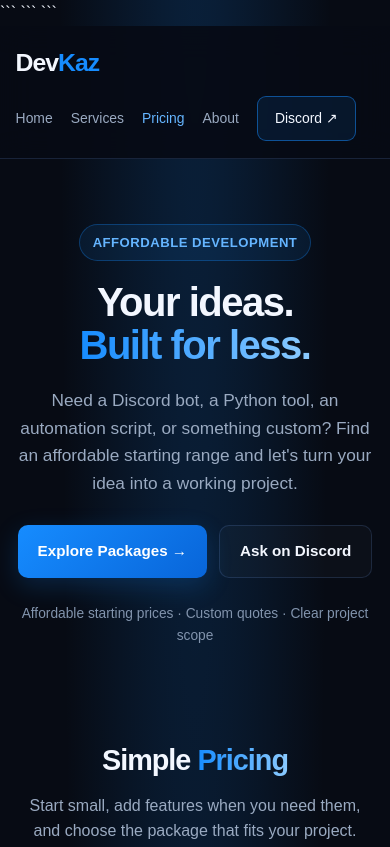
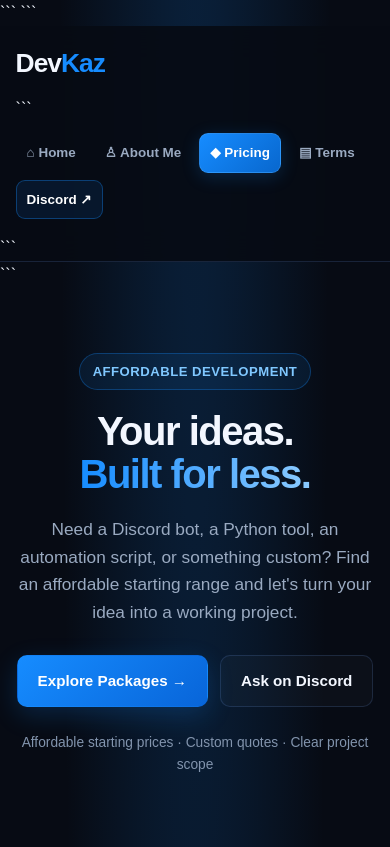
Before and after one commit to midnightkaz777-sketch/DevKaz-Website, a plain HTML site: page pricing.html in a window 390 px wide. Shown: the top 847 px of the page. Drawn offline with Linux system fonts and the light colour scheme.

Commit message:
Update pricing.html

````diff
--- a/pricing.html
+++ b/pricing.html
@@ -15,7 +15,7 @@
         --background: #070b14;
         --surface: #0d1424;
         --blue: #168cff;
-        --blue-light: #65b5ff;
+        --blue-light: #80c8ff;
         --text: #f3f7ff;
         --muted: #9aaac1;
         --border: rgba(120, 170, 255, 0.16);
@@ -30,6 +30,7 @@
 
     html {
         scroll-behavior: smooth;
+        scroll-padding-top: 100px;
     }
 
     body {
@@ -52,27 +53,30 @@
         margin: 0 auto;
     }
 
+    /* Navigation */
+
     header {
         position: sticky;
         top: 0;
         z-index: 100;
-        background: rgba(7, 11, 20, 0.9);
+        background: rgba(7, 11, 20, 0.92);
         backdrop-filter: blur(16px);
         border-bottom: 1px solid var(--border);
     }
 
     nav {
-        min-height: 76px;
+        min-height: 78px;
         display: flex;
         align-items: center;
         justify-content: space-between;
-        gap: 24px;
+        gap: 20px;
     }
 
     .logo {
-        font-size: 1.55rem;
+        font-size: 1.65rem;
         font-weight: 900;
         letter-spacing: -1px;
+        white-space: nowrap;
     }
 
     .logo span {
@@ -82,27 +86,49 @@
     .nav-links {
         display: flex;
         align-items: center;
-        gap: 28px;
+        flex-wrap: wrap;
+        gap: 8px;
+        list-style: none;
     }
 
     .nav-links a {
+        display: inline-block;
+        padding: 9px 13px;
+        border: 1px solid transparent;
+        border-radius: 9px;
         color: var(--muted);
-        font-size: 0.94rem;
-        transition: color 0.2s ease;
+        font-size: 0.9rem;
+        font-weight: 600;
+        transition: color 0.2s ease, background 0.2s ease,
+                    border-color 0.2s ease, transform 0.2s ease;
     }
 
-    .nav-links a:hover,
-    .nav-links a.active {
+    .nav-links a:hover {
         color: var(--blue-light);
+        background: rgba(22, 140, 255, 0.09);
+        border-color: var(--border);
+        transform: translateY(-2px);
     }
 
-    .nav-cta {
-        padding: 10px 17px;
-        border: 1px solid rgba(22, 140, 255, 0.5);
-        border-radius: 9px;
-        color: var(--text) !important;
+    .nav-links a.active {
+        color: white;
+        background: linear-gradient(135deg, #168cff, #0867ce);
+        border-color: rgba(117, 195, 255, 0.25);
+        box-shadow: 0 4px 18px rgba(22, 140, 255, 0.2);
+    }
+
+    .nav-links a.nav-cta {
+        color: white;
         background: rgba(22, 140, 255, 0.1);
+        border-color: rgba(22, 140, 255, 0.35);
     }
+
+    .nav-links a.nav-cta:hover {
+        background: var(--blue);
+        border-color: var(--blue);
+    }
+
+    /* Buttons */
 
     .button {
         display: inline-flex;
@@ -110,10 +136,12 @@
         align-items: center;
         gap: 8px;
         padding: 13px 20px;
+        border: 1px solid transparent;
         border-radius: 10px;
         font-weight: 700;
         font-size: 0.95rem;
-        transition: transform 0.2s ease, box-shadow 0.2s ease;
+        transition: transform 0.2s ease, box-shadow 0.2s ease,
+                    background 0.2s ease;
     }
 
     .button:hover {
@@ -132,13 +160,16 @@
 
     .button-secondary {
         color: var(--text);
-        border: 1px solid var(--border);
+        border-color: var(--border);
         background: rgba(255, 255, 255, 0.025);
     }
 
     .button-secondary:hover {
         background: rgba(22, 140, 255, 0.09);
+        border-color: rgba(22, 140, 255, 0.4);
     }
+
+    /* Hero */
 
     .hero {
         text-align: center;
@@ -195,6 +226,8 @@
         font-size: 0.86rem;
     }
 
+    /* Pricing cards */
+
     .pricing-section {
         padding: 35px 0 85px;
     }
@@ -231,7 +264,8 @@
         background: linear-gradient(160deg, #111c30, #0a101d);
         border: 1px solid var(--border);
         border-radius: 18px;
-        transition: transform 0.25s ease, border-color 0.25s ease, box-shadow 0.25s ease;
+        transition: transform 0.25s ease, border-color 0.25s ease,
+                    box-shadow 0.25s ease;
     }
 
     .price-card:hover {
@@ -341,6 +375,8 @@
         font-size: 0.86rem;
     }
 
+    /* Custom projects */
+
     .custom-section {
         padding: 0 0 85px;
     }
@@ -391,6 +427,8 @@
         margin-top: 16px;
     }
 
+    /* Process */
+
     .process-section {
         padding: 0 0 90px;
     }
@@ -406,6 +444,12 @@
         border: 1px solid var(--border);
         border-radius: 15px;
         background: rgba(13, 20, 36, 0.75);
+        transition: border-color 0.2s ease, transform 0.2s ease;
+    }
+
+    .process-card:hover {
+        border-color: rgba(22, 140, 255, 0.45);
+        transform: translateY(-4px);
     }
 
     .step-number {
@@ -432,6 +476,8 @@
         font-size: 0.92rem;
     }
 
+    /* FAQ */
+
     .faq-section {
         padding: 0 0 90px;
     }
@@ -448,6 +494,11 @@
         border: 1px solid var(--border);
         border-radius: 12px;
         background: rgba(13, 20, 36, 0.75);
+        transition: border-color 0.2s ease;
+    }
+
+    details[open] {
+        border-color: rgba(22, 140, 255, 0.45);
     }
 
     summary {
@@ -455,11 +506,17 @@
         font-weight: 700;
     }
 
+    summary::marker {
+        color: var(--blue-light);
+    }
+
     details p {
         margin-top: 12px;
         color: var(--muted);
         font-size: 0.93rem;
     }
+
+    /* Final call to action */
 
     .final-cta {
         padding: 0 0 90px;
@@ -478,17 +535,21 @@
         color: var(--muted);
     }
 
+    /* Footer */
+
     footer {
         border-top: 1px solid var(--border);
         background: rgba(5, 8, 15, 0.7);
     }
 
     .footer-content {
-        min-height: 95px;
+        min-height: 100px;
         display: flex;
         align-items: center;
         justify-content: space-between;
-        gap: 20px;
+        gap: 25px;
+        padding-top: 15px;
+        padding-bottom: 15px;
     }
 
     .footer-copy {
@@ -499,16 +560,23 @@
     .footer-links {
         display: flex;
         flex-wrap: wrap;
-        gap: 20px;
+        gap: 8px;
     }
 
     .footer-links a {
+        padding: 7px 10px;
+        border: 1px solid transparent;
+        border-radius: 8px;
         color: var(--muted);
         font-size: 0.87rem;
+        transition: color 0.2s ease, background 0.2s ease,
+                    border-color 0.2s ease;
     }
 
     .footer-links a:hover {
         color: var(--blue-light);
+        background: rgba(22, 140, 255, 0.08);
+        border-color: var(--border);
     }
 
     @media (max-width: 900px) {
@@ -527,20 +595,20 @@
 
     @media (max-width: 650px) {
         nav {
-            padding: 17px 0;
+            padding: 16px 0;
             align-items: flex-start;
             flex-direction: column;
-            gap: 14px;
+            gap: 12px;
         }
 
         .nav-links {
             width: 100%;
-            flex-wrap: wrap;
-            gap: 12px 18px;
+            gap: 7px;
         }
 
         .nav-links a {
-            font-size: 0.87rem;
+            padding: 8px 10px;
+            font-size: 0.84rem;
         }
 
         .hero {
@@ -592,28 +660,33 @@
 
 <body>
 
-```
 <header>
     <div class="container">
         <nav aria-label="Main navigation">
             <a href="index.html" class="logo">Dev<span>Kaz</span></a>
 
-            <div class="nav-links">
-                <a href="index.html">Home</a>
-                <a href="index.html#services">Services</a>
-                <a href="pricing.html" class="active">Pricing</a>
-                <a href="index.html#about">About</a>
+```
+        <ul class="nav-links">
+            <li><a href="index.html">⌂ Home</a></li>
+            <li><a href="about.html">♙ About Me</a></li>
+            <li><a href="pricing.html" class="active" aria-current="page">◆ Pricing</a></li>
+            <li><a href="terms.html">▤ Terms</a></li>
+            <li>
                 <a href="https://discord.gg/N6dz2YdY3J"
                    class="nav-cta"
                    target="_blank"
                    rel="noopener noreferrer">Discord ↗</a>
-            </div>
+            </li>
+        </ul>
     </nav>
 </div>
+```
+
 </header>
 
 <main>
 
+```
 <section class="hero">
     <div class="container">
         <span class="eyebrow">AFFORDABLE DEVELOPMENT</span>
@@ -887,7 +960,7 @@
             <details>
                 <summary>How do I request a project?</summary>
                 <p>
-                        Join the DevKaz Discord server and describe your idea.
+                    Join the DevKaz Discord server or email me with your idea.
                     Include the features you need so a suitable price can be discussed.
                 </p>
             </details>
@@ -905,14 +978,22 @@
             Start a conversation and let's figure out what works for you.
         </p>
 
+        <div class="hero-buttons">
             <a href="https://discord.gg/N6dz2YdY3J"
                class="button button-primary"
                target="_blank"
                rel="noopener noreferrer">
                 Join DevKaz Discord →
             </a>
+
+            <a href="mailto:midnightkaz777@gmail.com"
+               class="button button-secondary">
+                📧 Email Me
+            </a>
+        </div>
     </div>
 </section>
+```
 
 </main>
 
@@ -926,21 +1007,23 @@
                 </p>
             </div>
 
+```
         <div class="footer-links">
             <a href="index.html">Home</a>
-                <a href="pricing.html">Pricing</a>
-                <a href="https://discord.gg/N6dz2YdY3J"
-                   target="_blank"
-                   rel="noopener noreferrer">Discord</a>
+            <a href="about.html">About Me</a>
+            <a href="pricing.html" aria-current="page">Pricing</a>
+            <a href="terms.html">Terms of Service</a>
+            <a href="mailto:midnightkaz777@gmail.com">Email</a>
         </div>
     </div>
 </div>
+```
+
 </footer>
 
 <script>
     document.getElementById("year").textContent = new Date().getFullYear();
 </script>
-```
 
 </body>
 </html>
````
Lines whose indentation alone changed are shown as unchanged.
